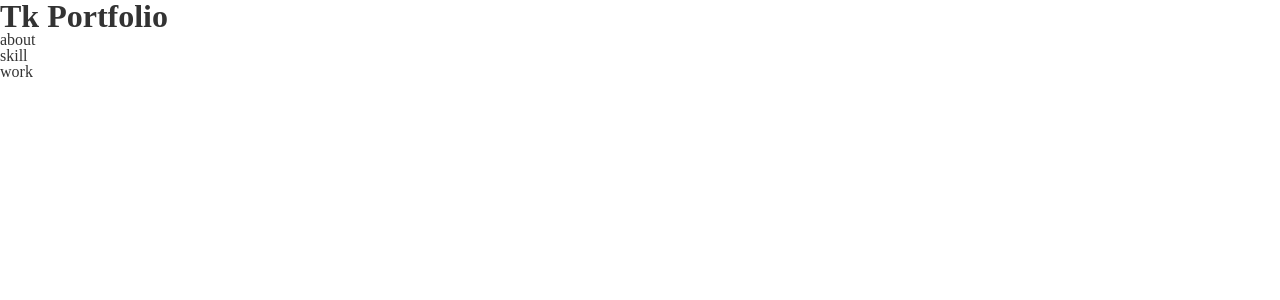
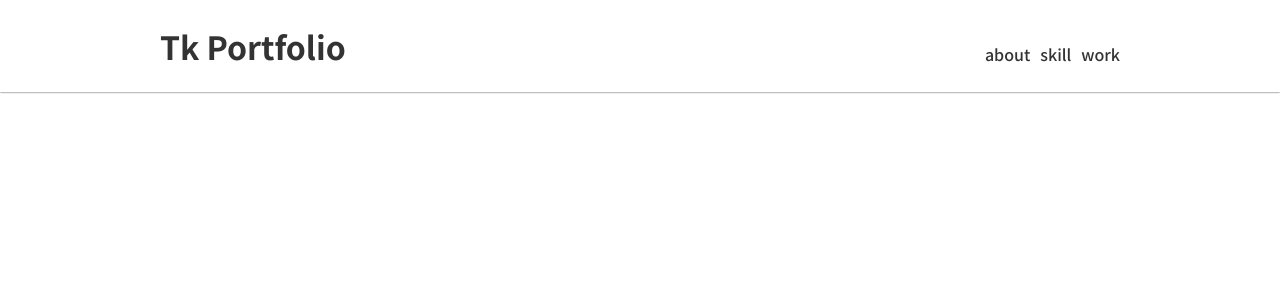
Before and after one commit to To-Ko5/pt, a Nuxt app: page / in a window 1280 px wide. Shown: the top 300 px of the page. Built offline with nearby package versions, Linux system fonts and the light colour scheme.

Commit message:
header modified

```diff
--- a/components/header.vue
+++ b/components/header.vue
@@ -1,5 +1,6 @@
 <template>
     <header class="header">
+        <div class="container">
             <h1>Tk Portfolio</h1>
 
             <nav>
@@ -9,5 +10,29 @@
                     <li>work</li>
                 </ul>
             </nav>
+        </div>
     </header>
 </template>
+
+
+
+<style lang="scss" scoped>
+
+.header {
+    padding: 30px 20px;
+    box-sizing: border-box;
+    box-shadow: 0 0 2px #333;
+    .container {
+        display: flex;
+        justify-content: space-between;
+        align-items: flex-end;
+        .gnav {
+            display: flex;
+            justify-content: space-between;
+            & li:not(:last-of-type){
+                margin-right: 10px;
+            }
+        }
+    }
+}
+</style>
--- a/layouts/default.vue
+++ b/layouts/default.vue
@@ -49,5 +49,11 @@
    font-size: 1.6rem;
    color: #333;
    font-weight: 500;
+   font-family: 'Noto Sans JP', sans-serif;
+}
+
+.container {
+  max-width: 960px;
+  margin: 0 auto;
 }
 </style>
--- a/nuxt.config.js
+++ b/nuxt.config.js
@@ -5,6 +5,9 @@
   ** Headers of the page
   */
   head: {
+    htmlAttrs:{
+      lang: 'ja'
+    },
     title: process.env.npm_package_name || '',
     meta: [
       { charset: 'utf-8' },
@@ -12,7 +15,8 @@
       { hid: 'description', name: 'description', content: process.env.npm_package_description || '' }
     ],
     link: [
-      { rel: 'icon', type: 'image/x-icon', href: '/favicon.ico' }
+      { rel: 'stylesheet', href: 'https://fonts.googleapis.com/css?family=Noto+Sans+JP:400,500,700,900&display=swap' },
+      { rel: 'stylesheet', href: 'https://use.fontawesome.com/releases/v5.6.1/css/all.css' }
     ]
   },
   /*
```
Lines whose indentation alone changed are shown as unchanged.
